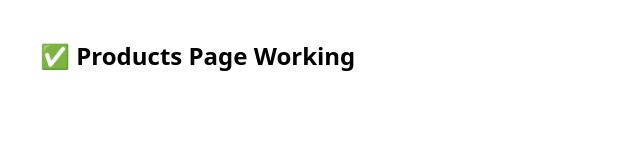
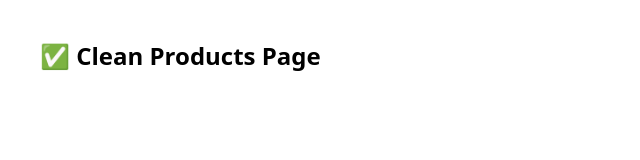
Before and after one commit to chogeamos/point-of-sale, a Next.js app: page /products in a window 1280 px wide. Shown: the top 160 px of the page, without its empty margins (0-640 px from the left). Built offline with nearby package versions, Linux system fonts and the light colour scheme.

Commit message:
Fix: cleaned up Ready overrides, using actual Products page.tsx

```diff
--- a/app/products/page.tsx
+++ b/app/products/page.tsx
@@ -3,7 +3,7 @@
 export default function ProductsPage() {
   return (
     <div className="p-10">
-      <h1 className="text-2xl font-bold">✅ Products Page Working</h1>
+      <h1 className="text-2xl font-bold">✅ Clean Products Page</h1>
     </div>
   );
 }
```
